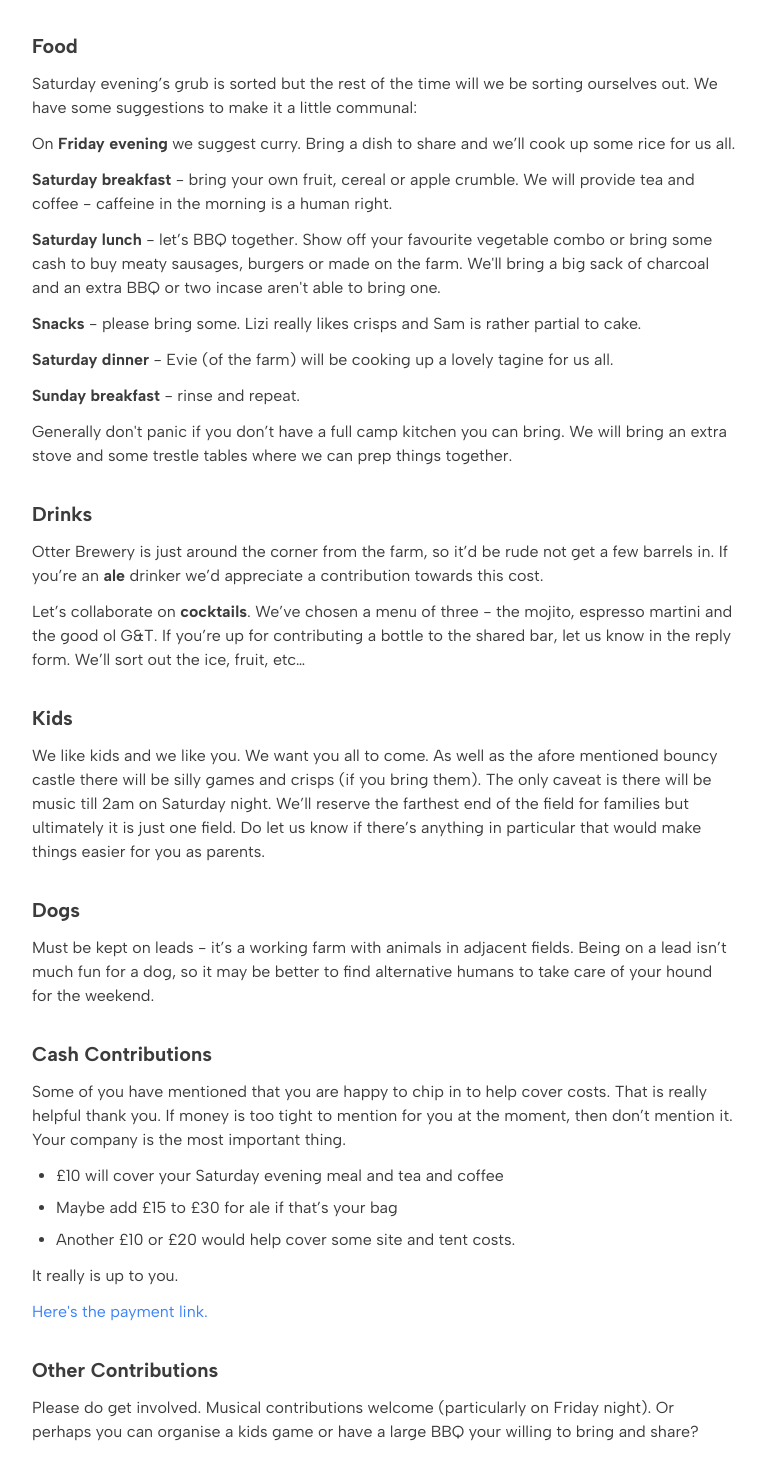
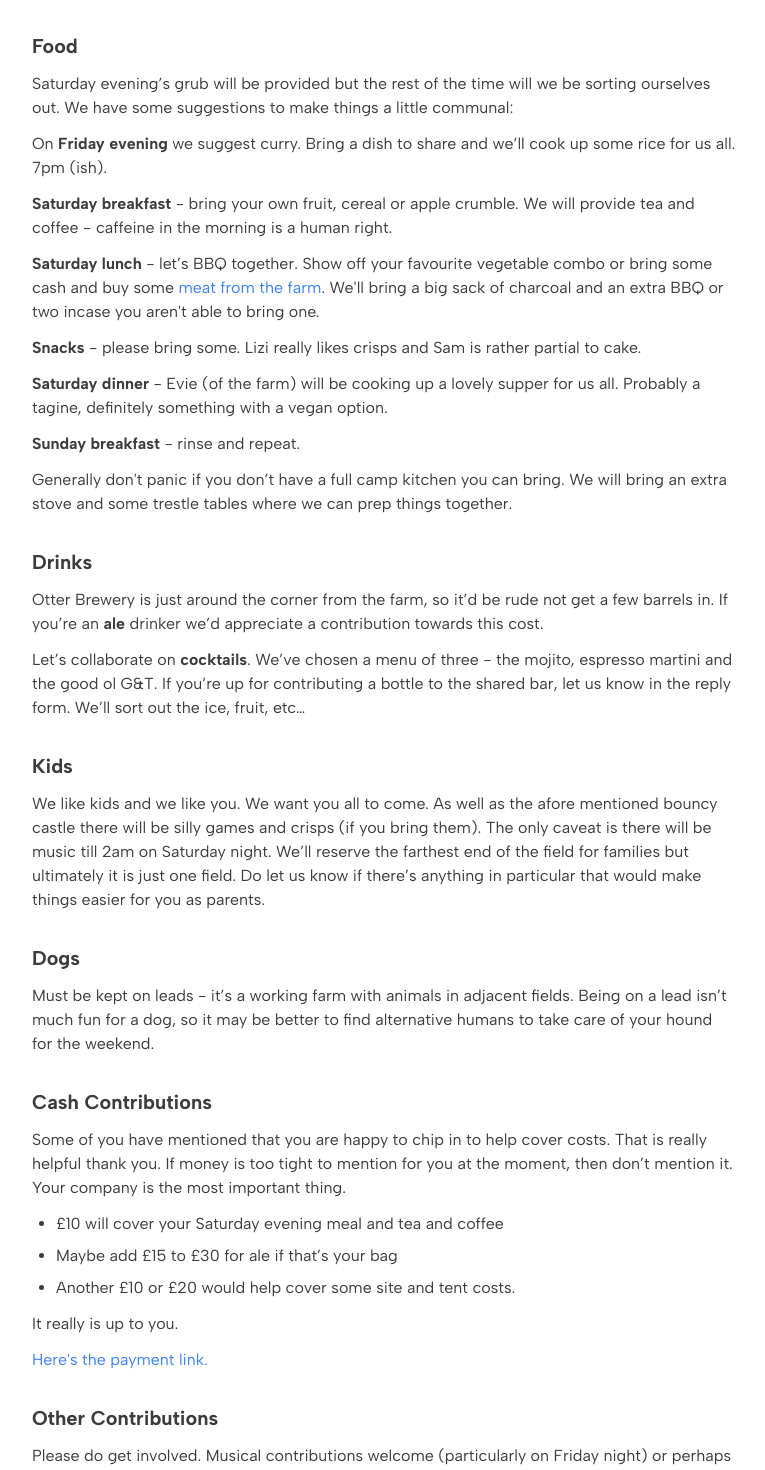
Before and after one commit to finlaybirnie/rachel-and-keiths-party, a Next.js app: page / in a window 1280 px wide. Shown: the part 700-2170 px from the top of the page, without its empty margins (256-1021 px from the left). Built offline with nearby package versions, Linux system fonts and the light colour scheme.

Commit message:
Update blurb

```diff
--- a/src/app/page.tsx
+++ b/src/app/page.tsx
@@ -54,13 +54,13 @@ export default function Home() {
       <section className="flex flex-col space-y-3">
         <h3 className="text-xl font-bold">Food</h3>
         <p>
-          Saturday evening’s grub is sorted but the rest of the time will we be
-          sorting ourselves out. We have some suggestions to make it a little
-          communal:
+          Saturday evening’s grub will be provided but the rest of the time will
+          we be sorting ourselves out. We have some suggestions to make things a
+          little communal:
         </p>
         <p>
           On <strong>Friday evening</strong> we suggest curry. Bring a dish to
-          share and we’ll cook up some rice for us all.
+          share and we’ll cook up some rice for us all. 7pm (ish).
         </p>
         <p>
           <strong>Saturday breakfast</strong> - bring your own fruit, cereal or
@@ -69,9 +69,12 @@ export default function Home() {
         </p>
         <p>
           <strong>Saturday lunch</strong> - let’s BBQ together. Show off your
-          favourite vegetable combo or bring some cash to buy meaty sausages,
-          burgers or made on the farm. We&apos;ll bring a big sack of charcoal
-          and an extra BBQ or two incase aren&apos;t able to bring one.
+          favourite vegetable combo or bring some cash and buy some{" "}
+          <a className="link" href="https://highermoorlandsfarm.co.uk/#produce">
+            meat from the farm
+          </a>
+          . We&apos;ll bring a big sack of charcoal and an extra BBQ or two
+          incase you aren&apos;t able to bring one.
         </p>
         <p>
           <strong>Snacks</strong> - please bring some. Lizi really likes crisps
@@ -79,7 +82,8 @@ export default function Home() {
         </p>
         <p>
           <strong>Saturday dinner</strong> - Evie (of the farm) will be cooking
-          up a lovely tagine for us all.
+          up a lovely supper for us all. Probably a tagine, definitely something
+          with a vegan option.
         </p>
         <p>
           <strong>Sunday breakfast</strong> - rinse and repeat.
@@ -151,8 +155,9 @@ export default function Home() {
         <h3 className="text-xl font-bold">Other Contributions</h3>
         <p>
           Please do get involved. Musical contributions welcome (particularly on
-          Friday night). Or perhaps you can organise a kids game or have a large
-          BBQ your willing to bring and share?
+          Friday night) or perhaps you can organise a kids game. Do you have a
+          large BBQ you can bring rr have you thought of something we haven't
+          mentioned at all?
         </p>
       </section>
       <section className="flex flex-col space-y-3">
```
